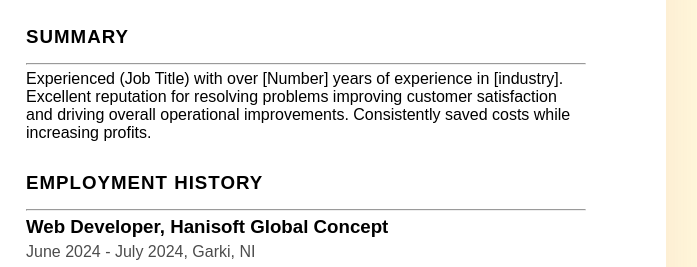
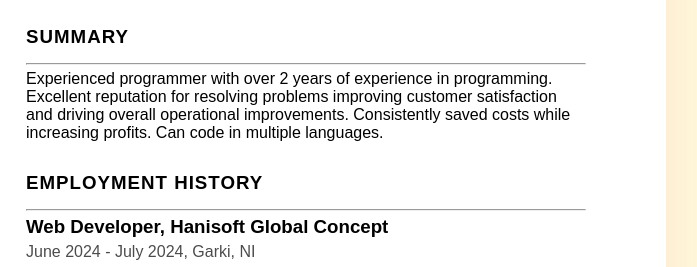
Before and after one commit to arundada9000/Resume, a plain HTML site: page index.html in a window 1280 px wide. Shown: the part 150-417 px from the top of the page, 424-1121 px from the left. Drawn offline with nearby package versions, Linux system fonts and the light colour scheme.

```diff
--- a/index.html
+++ b/index.html
@@ -189,10 +189,10 @@
                 <h3 class="right-title">summary</h1>
                     <hr>
                     <p>
-                        Experienced (Job Title) with over [Number] years of experience in [industry]. Excellent
+                        Experienced programmer with over 2 years of experience in programming. Excellent
                         reputation for resolving problems improving customer satisfaction and
                         driving overall operational improvements. Consistently saved costs while
-                        increasing profits.
+                        increasing profits. Can code in multiple languages.
                     </p>
             </div>
             <div class="employment-history">
```
Also changed, not shown: 1 other file.
